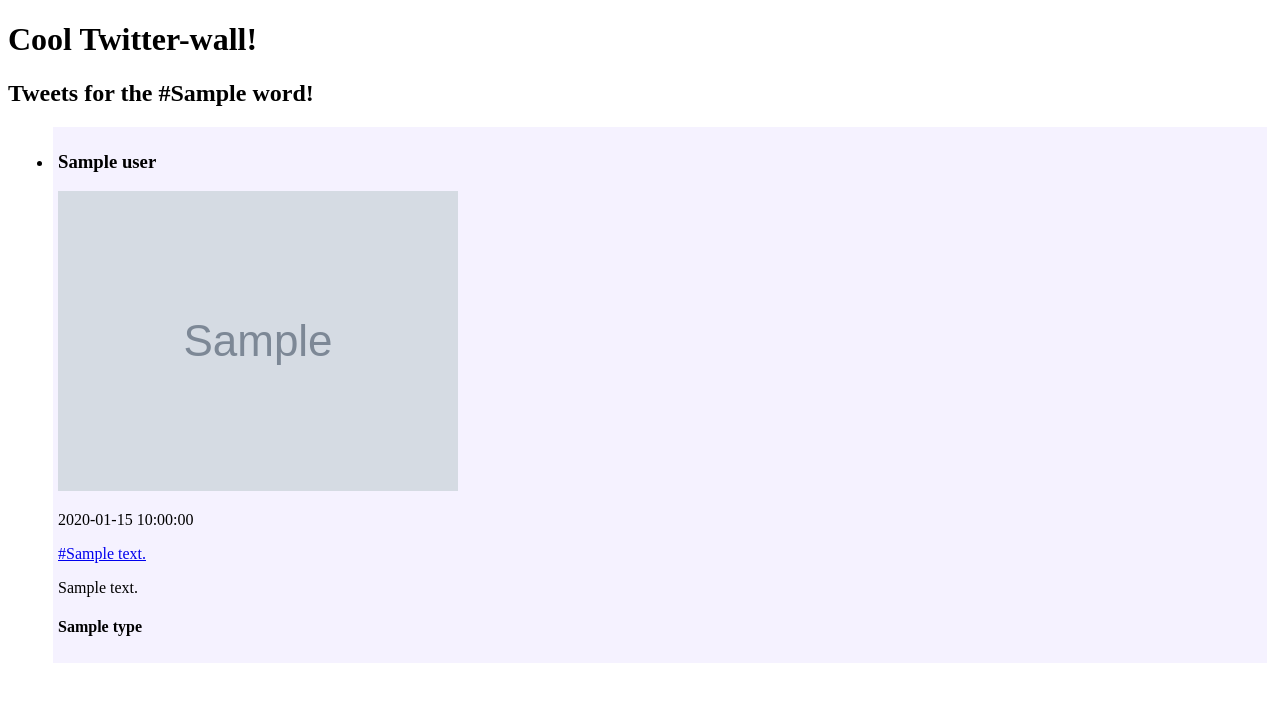
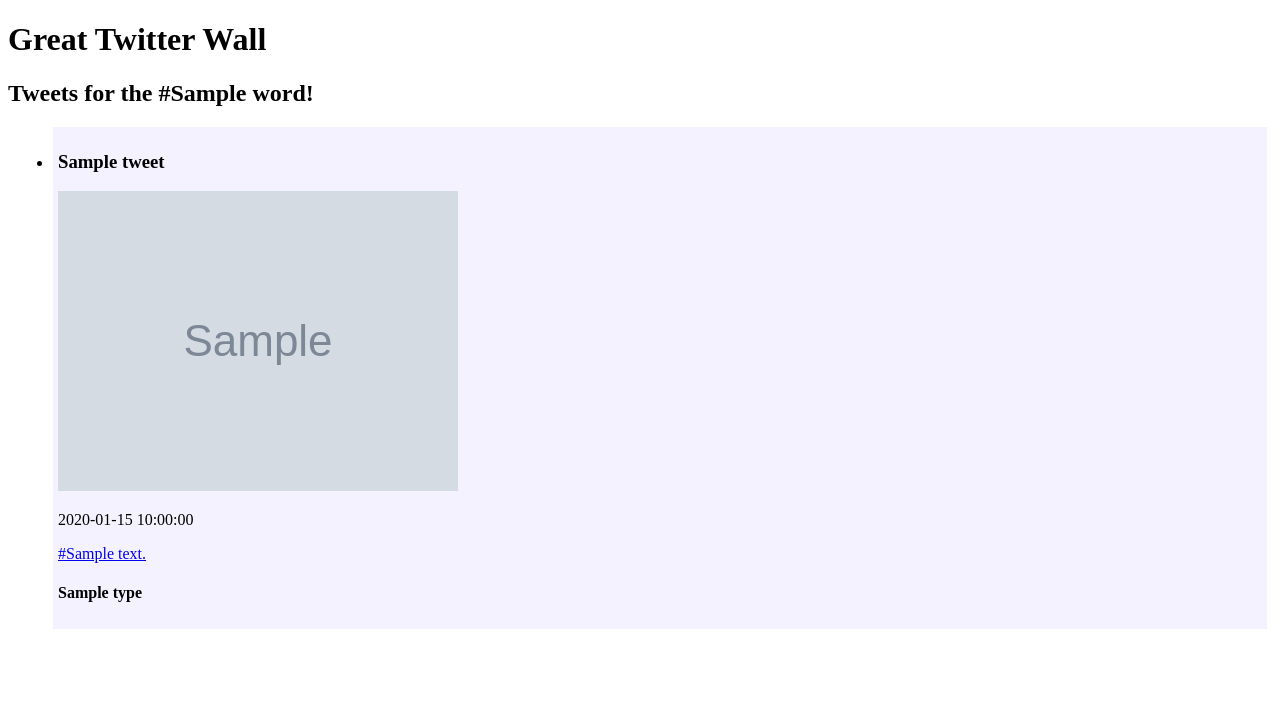
Before and after one commit to lopatovsky/greattwitterwall, a Flask app: template templates/index.html in a window 1280 px wide. Shown: the top 702 px of the page. Run offline with Flask 2, Linux system fonts and the light colour scheme; the template is opened without the code that fills it: most values are stand-ins (such as "Sample title", 1, 10 or a date in 2020); grey boxes marked "Sample" are stand-in pictures; parts of the project's set-up code (start-up, migrations or seed data) failed here and were passed over.

Commit message:
support entity recognition

```diff
--- a/templates/index.html
+++ b/templates/index.html
@@ -1,7 +1,7 @@
 <!doctype html>
 <html>
 <head>
-<title>Hello from Flask</title>
+<title>蟒蛇長城</title>
 <style>
 
 .item {
@@ -9,28 +9,43 @@
     margin: 5px;
     padding: 5px;
 }
+.mention {
+    color: red;
+}
+
 </style>
 </head>
 <body>
-<h1> Cool Twitter-wall! </h1>
+<h1> Great Twitter Wall</h1>
 {% if word %}
   <h2>Tweets for the #{{ word }}!</h2>
     <ul>
     {% for tweet in tweets_list %}
       <li class="item">
-         <h3 class="username">{{ tweet['user']['name'] }}</h3>
-         <img src="{{ tweet['user']['profile_image_url'] }}">
+         <h3 class="username">{{ tweet['name'] }}</h3>
+         <img src="{{ tweet['profile_image_url'] }}">
          <p class="time_created"> {{ tweet['created_at'] }}</p>
-         <p class ="hashtags">
-         {% for hashtag in tweet['entities']['hashtags'] %}
-            <span class ="hashtag">
-            <a href="/{{hashtag['text']}}/" > #{{hashtag['text']}} </a>
-            </span>
-         {% endfor %}
+
+
+         <p class ="text">
+
+         {% for e in tweet['text'] %}
+
+            {% if e['text'] %}
+                <a href="/{{e['text']}}/" > #{{e['text']}} </a>
+            {% elif e['url'] %}
+                <a href="{{e['url']}}" > {{e['url']}} </a>
+            {% elif e['name'] %}
+                <span class="mention" > @{{e['screen_name']}} </span>
+            {% else %}
+                {{e}}
+            {% endif %}
+
+          {% endfor %}
+
           </p>
-          <p class="text"> {{ tweet['text'] }}</p>
-          <div class="media">
-          {% for medium in tweet['entities']['media'] %}
+
+          {% for medium in tweet['media'] %}
 
             {% if medium['type'] == "photo" %}
                <h4>Photo:</h4>
--- a/twitter_wall.py
+++ b/twitter_wall.py
@@ -53,10 +53,6 @@ def get_secrets( file_name ):
     return ( config['twitter']['key'], config['twitter']['secret'] )
 
 
-
-
-
-
 def get_twitter_wall( session, word, begin, period, lang ):
 
     max_id = 0
@@ -103,6 +99,43 @@ from flask import Flask
 from flask import render_template
 app = Flask(__name__)
 
+def prepare_data( r ):
+    data = []
+
+    for tweet in r:
+        d = {}
+        d['name'] = tweet['user']['name']
+        d['profile_image_url'] = tweet['user']['profile_image_url']
+        d['created_at'] = tweet['created_at']
+        d['retweeted'] = tweet['retweeted']
+        s = tweet['text']
+        if 'media' in tweet['entities']:
+            d['media'] = tweet['entities']['media']
+
+        entities = tweet['entities']['hashtags']
+        entities +=tweet['entities']['urls']
+        entities +=tweet['entities']['user_mentions']
+        entities.sort( key = lambda c: c['indices'][0] )
+
+        b = 0
+        text = []
+        for ent in entities:
+            text.append( s[b:ent['indices'][0] ] )
+            text.append( ent )
+            b = ent['indices'][1]
+        text.append(s[b:])
+
+        d['text'] = text
+        d['text2'] = tweet['text']
+
+        #for ht in tweet['entities']['hashtags']:
+        #   print ( ht['text'] )
+        #    print ( ht['indices'] )
+        data.append(d)
+
+    return data
+
+
 @app.route('/')
 @app.route('/<word>/')
 def index(word=None):
@@ -112,7 +145,11 @@ def index(word=None):
         r = session.get('https://api.twitter.com/1.1/search/tweets.json',
                         params={'q': '#'+word, 'count': 10, 'result_type': 'recent',},
                        ).json()['statuses']
-    return render_template('index.html', word=word, tweets_list=r  )
+
+        data = prepare_data(r)
+
+
+    return render_template('index.html', word=word, tweets_list=data  )
 
 @cli.command()
 def web():
```
